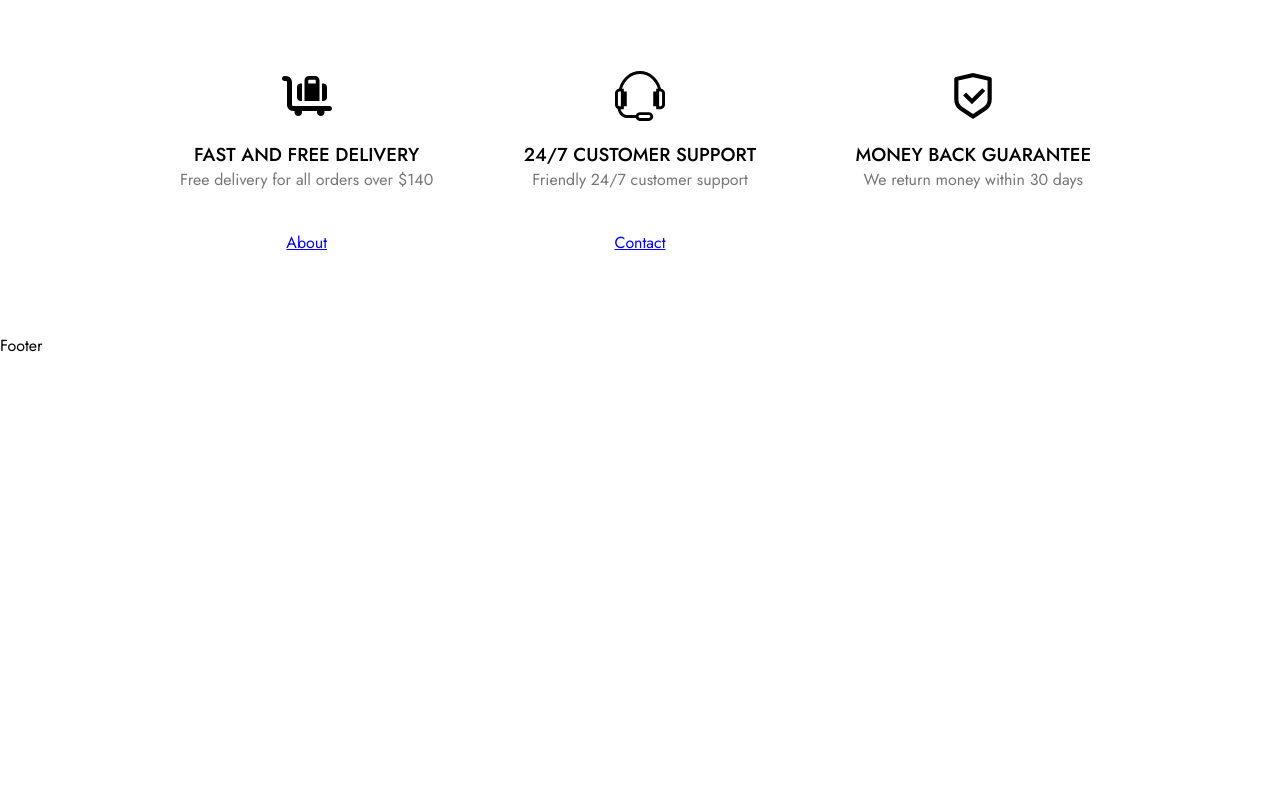
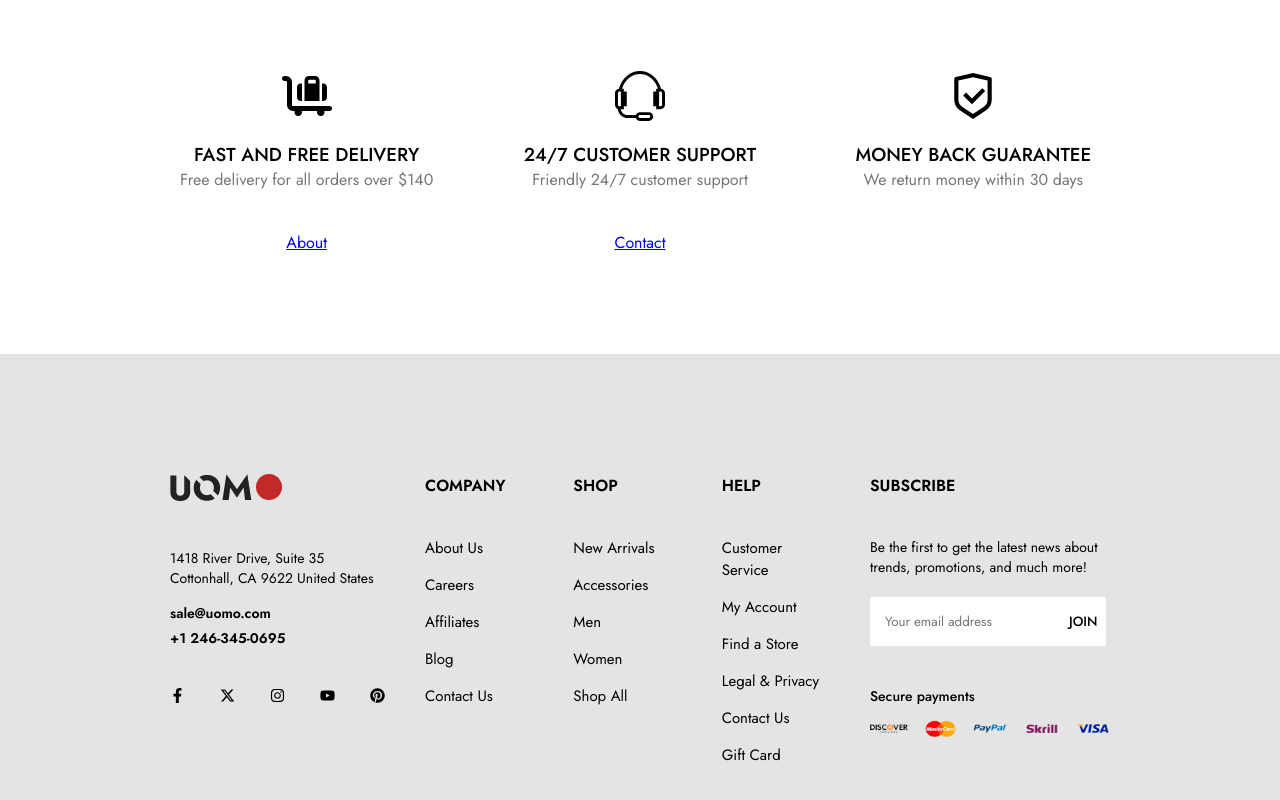
Before and after one commit to TopSecretStar/ecommerce-website, a React (Create React App) app: page / in a window 1280 px wide. Shown: the part 2192-2992 px from the top of the page. Before the commit the page ends 2549 px from the top, so only its background shows below. Built offline with nearby package versions, Linux system fonts and the light colour scheme.

Commit message:
Footer Added

```diff
--- a/src/Components/About/AboutPage.jsx
+++ b/src/Components/About/AboutPage.jsx
@@ -83,9 +83,10 @@ const AboutPage = () => {
           slidesPerView={1}
           loop={true}
           breakpoints={{
+
             640: {
               slidesPerView: 2,
-              spaceBetween: 20,
+              spaceBetween: "20px",
             },
 
             768: {
--- /dev/null
+++ b/src/Components/Footer/Footer.css
@@ -0,0 +1,117 @@
+.footer {
+  background-color: #e4e4e4;
+  padding: 120px 160px;
+  margin-top: 100px;
+}
+
+.footerContainer {
+  display: flex;
+  justify-content: space-between;
+  gap: 20px;
+}
+
+.footerContent {
+  display: flex;
+  flex-direction: column;
+  gap: 40px;
+  padding: 0 10px;
+  width: 40%;
+}
+
+.footerAddress {
+  display: flex;
+  flex-direction: column;
+  gap: 15px;
+}
+
+.footerAddress h6 {
+  font-size: 14px;
+  font-weight: 400;
+}
+
+.footerContact {
+  display: flex;
+  flex-direction: column;
+  gap: 5px;
+}
+
+.footerContact h4 {
+  font-size: 14px;
+  font-weight: 600;
+}
+
+.socialLink {
+  display: flex;
+  gap: 35px;
+}
+
+.footerContent h5 {
+  font-size: 16px;
+  text-transform: uppercase;
+  font-weight: 600;
+}
+
+.footerContent ul {
+  display: flex;
+  flex-direction: column;
+  gap: 15px;
+}
+
+.footerContent ul li {
+  list-style-type: none;
+  font-size: 15px;
+}
+
+.footerContent ul li a {
+  text-decoration: none;
+  color: black;
+  font-weight: 400;
+}
+
+.footerContent p {
+  font-size: 14px;
+  font-weight: 400;
+}
+
+.subscribe {
+  display: flex;
+  margin-top: -20px;
+  flex-wrap: nowrap;
+}
+
+.subscribe input {
+  padding: 15px;
+  border: none;
+  outline: none;
+}
+
+.subscribe button {
+  background-color: #ffffff;
+  color: black;
+  padding: 15px 9px;
+  border: none;
+  cursor: pointer;
+  text-transform: uppercase;
+  font-weight: 500;
+}
+
+.footerPayments {
+  display: flex;
+  flex-direction: column;
+  gap: 10px;
+}
+
+.footerPayments h6 {
+  font-size: 14px;
+  font-weight: 500;
+}
+
+.paymentIcon {
+  height: 25px;
+  width: 240px;
+}
+
+.paymentIcon img {
+  width: 100%;
+  height: 100%;
+}
--- a/src/Components/Footer/Footer.jsx
+++ b/src/Components/Footer/Footer.jsx
@@ -1,9 +1,138 @@
-import React from 'react'
+import React from "react";
+import "./Footer.css";
+import logo from "../../Assets/logo.png";
+import paymentIcon from "../../Assets/paymentIcon.png";
+import { FaFacebookF } from "react-icons/fa";
+import { FaXTwitter } from "react-icons/fa6";
+import { FaInstagram } from "react-icons/fa";
+import { FaYoutube } from "react-icons/fa";
+import { FaPinterest } from "react-icons/fa";
+
+import { Link } from "react-router-dom";
 
 const Footer = () => {
+  const handleSubscribe = (e) => {
+    e.preventDefault();
+    alert("Subscribed Successfully");
+  };
+
   return (
-    <div>Footer</div>
-  )
-}
+    <div>
+      <footer className="footer">
+        <div className="footerContainer">
+          <div className="footerContent">
+            <div className="footerLogo">
+              <img src={logo} alt="" />
+            </div>
+            <div className="footerAddress">
+              <h6>
+                1418 River Drive, Suite 35 Cottonhall, CA 9622 United States
+              </h6>
+              <div className="footerContact">
+                <h4>sale@uomo.com</h4>
+                <h4>+1 246-345-0695</h4>
+              </div>
+            </div>
+            <div className="socialLink">
+              <FaFacebookF size={15} />
+              <FaXTwitter size={15} />
+              <FaInstagram size={15} />
+              <FaYoutube size={15} />
+              <FaPinterest size={15} />
+            </div>
+          </div>
+          <div className="footerContent">
+            <h5>Company</h5>
+            <div className="linksContainer">
+              <ul>
+                <li>
+                  <Link to="/about">About Us</Link>
+                </li>
+                <li>
+                  <Link to="/about">Careers</Link>
+                </li>
+                <li>
+                  <Link to="/about">Affiliates</Link>
+                </li>
+                <li>
+                  <Link to="/blog">Blog</Link>
+                </li>
+                <li>
+                  <Link to="/contact">Contact Us</Link>
+                </li>
+              </ul>
+            </div>
+          </div>
+          <div className="footerContent">
+            <h5>Shop</h5>
+            <div className="linksContainer">
+              <ul>
+                <li>
+                  <Link to="/about">New Arrivals</Link>
+                </li>
+                <li>
+                  <Link to="/about">Accessories</Link>
+                </li>
+                <li>
+                  <Link to="/about">Men</Link>
+                </li>
+                <li>
+                  <Link to="/blog">Women</Link>
+                </li>
+                <li>
+                  <Link to="/contact">Shop All</Link>
+                </li>
+              </ul>
+            </div>
+          </div>
+          <div className="footerContent">
+            <h5>Help</h5>
+            <div className="linksContainer">
+              <ul>
+                <li>
+                  <Link to="/about">Customer Service</Link>
+                </li>
+                <li>
+                  <Link to="/about">My Account</Link>
+                </li>
+                <li>
+                  <Link to="/about">Find a Store</Link>
+                </li>
+                <li>
+                  <Link to="/blog">Legal & Privacy</Link>
+                </li>
+                <li>
+                  <Link to="/contact">Contact Us</Link>
+                </li>
+                <li>
+                  <Link to="/contact">Gift Card</Link>
+                </li>
+              </ul>
+            </div>
+          </div>
+          <div className="footerContent">
+            <h5>Subscribe</h5>
+            <p>
+              Be the first to get the latest news about trends, promotions, and
+              much more!
+            </p>
+            <div className="subscribe">
+              <form action="" onSubmit={handleSubscribe}>
+                <input type="text" placeholder="Your email address" required />
+                <button type="submit">Join</button>
+              </form>
+            </div>
+            <div className="footerPayments">
+              <h6>Secure payments</h6>
+              <div className="paymentIcon">
+                <img src={paymentIcon} alt="" />
+              </div>
+            </div>
+          </div>
+        </div>
+      </footer>
+    </div>
+  );
+};
 
-export default Footer
+export default Footer;
--- a/src/Components/Home/Trendy/Trendy.css
+++ b/src/Components/Home/Trendy/Trendy.css
@@ -93,11 +93,9 @@
   position: relative;
   overflow: hidden;
   -webkit-transition: all 0.2s cubic-bezier(0.99, 0.99, 0, 0.61);
-  /* opacity: 0;
-  transition-property: opacity; */
-  transition-duration: 0.3s;
-  transition-timing-function: linear;
-  transition-delay: 0s;
+  transition: 0.3s linear;
+  -moz-transition: 0.3s linear;
+  -o-transition: 0.3s linear;
 }
 
 .productContainer h4 {
@@ -107,7 +105,7 @@
   padding: 10px;
   background-color: rgb(177, 177, 177);
   opacity: 0.7;
-  -webkit-transition: all 0.2s cubic-bezier(0.99, 0.99, 0, 0.61);
+  transition: all 0.2s cubic-bezier(0.99, 0.99, 0, 0.61);
 }
 
 .productContainer:hover {
@@ -136,3 +134,51 @@
     gap: 30px;
   }
 }
+
+.clothContainer {
+  position: relative;
+  width: 250px;
+  height: 300px;
+  overflow: hidden;
+  -webkit-transition: all 0.2s cubic-bezier(0.99, 0.99, 0, 0.61);
+  transition: 0.3s linear;
+  -moz-transition: 0.3s linear;
+  -o-transition: 0.3s linear;
+}
+
+.clothContainer img {
+  position: absolute;
+  top: 0;
+  left: 0;
+  overflow: hidden;
+  width: 250px;
+  height: 300px;
+  object-fit: cover;
+}
+
+.clothContainer .cloth_front {
+  z-index: 1;
+  transition: opacity 0.3s linear;
+  cursor: pointer;
+}
+
+.clothContainer:hover > .cloth_front {
+  opacity: 0;
+}
+
+.clothContainer h4 {
+  position: relative;
+  top: 300px;
+  text-align: center;
+  padding: 10px;
+  background-color: rgb(253, 253, 253);
+  transition: all 0.2s cubic-bezier(0.99, 0.99, 0, 0.61);
+  margin: 0 10px;
+  text-transform: uppercase;
+  font-weight: 500;
+  font-size: 14px;
+}
+
+.clothContainer:hover h4 {
+  top: 250px;
+}
--- a/src/Components/Home/Trendy/Trendy.jsx
+++ b/src/Components/Home/Trendy/Trendy.jsx
@@ -1,5 +1,8 @@
 import React, { useState } from "react";
 import "./Trendy.css";
+
+import product1 from "../../../Assets/Products/product_1.jpg";
+import product1_1 from "../../../Assets/Products/product_1-1.jpg";
 
 const Trendy = () => {
   const [activeTab, setActiveTab] = useState("tab1");
@@ -14,7 +17,6 @@ const Trendy = () => {
         <h2>
           Our Trendy <span>Products</span>
         </h2>
-
         <div className="trendyTabs">
           <div className="tabs">
             <p
@@ -48,7 +50,15 @@ const Trendy = () => {
                 <h4>Add to Card</h4>
               </div>
             )}
-            {activeTab === "tab2" && <div>Tab 2</div>}
+            {activeTab === "tab2" && (
+              <div>
+                <div className="clothContainer">
+                  <img src={product1} alt="product1" className="cloth_front" />
+                  <img src={product1_1} className="cloth_back" alt="product2" />
+                  <h4>Add to Cart</h4>
+                </div>
+              </div>
+            )}
             {activeTab === "tab3" && <div>Tab 3</div>}
             {activeTab === "tab4" && <div>Tab 4</div>}
           </div>
```
Also changed, not shown: src/Assets/paymentIcon.png (added).
